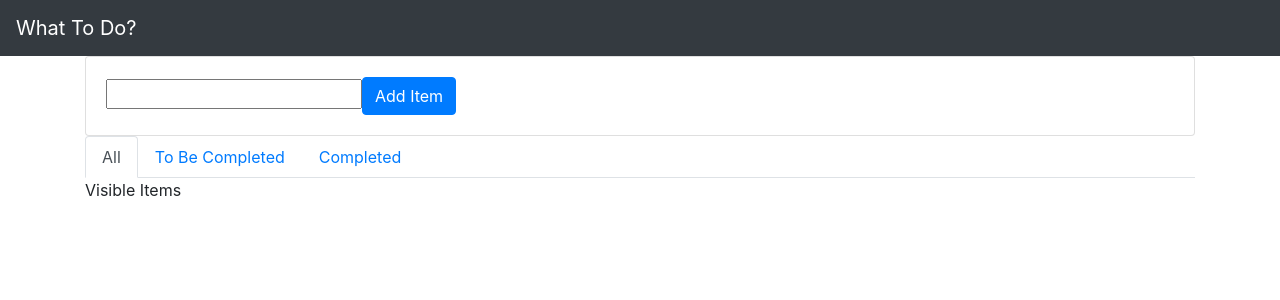
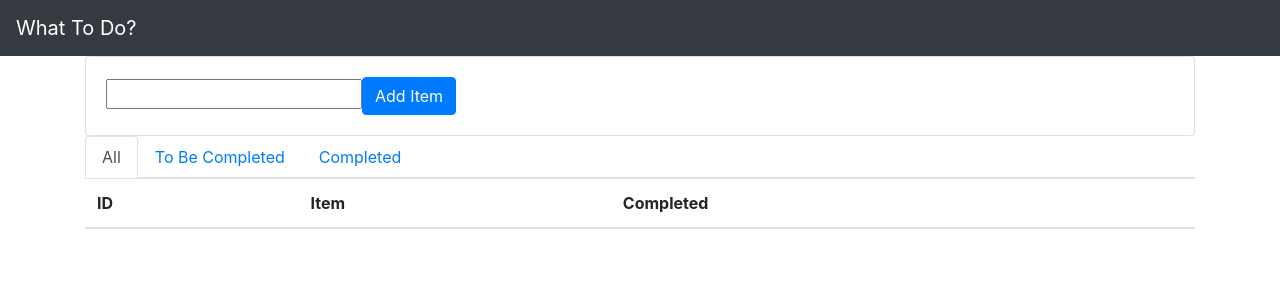
Before and after one commit to Jordan6271/bootcamp-project-week11, a React (Create React App) app in the folder what-to-do/: page / in a window 1280 px wide. Shown: the top 300 px of the page. Built offline with nearby package versions, Linux system fonts and the light colour scheme.

Commit message:
Create visible items component

```diff
--- /dev/null
+++ b/what-to-do/src/WhatToDo/Item/Item.js
@@ -0,0 +1,24 @@
+import React from 'react';
+import Button from 'react-bootstrap/Button';
+
+class Item extends React.Component {
+  render() {
+    return (
+      <tr>
+        <td>
+          {this.props.id}
+        </td>
+        <td>
+          <span onclick={this.props.onclick}>
+            {this.props.description}
+          </span>
+        </td>
+        <td>
+          <Button variant="danger" onclick={this.props.removeClick}>Remove</Button>
+        </td>
+      </tr>
+    );
+  }
+}
+
+export default Item;
--- /dev/null
+++ b/what-to-do/src/WhatToDo/Item/VisibleItems.js
@@ -0,0 +1,28 @@
+import React from 'react';
+import Item from './Item';
+import Table from 'react-bootstrap/Table';
+
+class VisibleItems extends React.Component {
+  render() {
+    return (
+      <div className="visible-items-area">
+        <Table>
+          <thead>
+            <tr>
+              <th>ID</th>
+              <th>Item</th>
+              <th>Completed</th>
+            </tr>
+          </thead>
+          <tbody>
+            {this.props.items.map((item) => (
+              <Item key={item.id} {...item} onclick={() => this.props.onItemClick(item.id)} removeClick={() => this.props.removeClick(item.id)} />
+            ))}
+          </tbody>
+        </Table>
+      </div>
+    );
+  }
+}
+
+export default VisibleItems;
--- a/what-to-do/src/WhatToDo/Links/Links.js
+++ b/what-to-do/src/WhatToDo/Links/Links.js
@@ -1,7 +1,5 @@
 import React from 'react';
-
 import LinkItem from './LinkItem';
-
 import Nav from 'react-bootstrap/Nav';
 
 class Links extends React.Component {
--- a/what-to-do/src/WhatToDo/WhatToDo.js
+++ b/what-to-do/src/WhatToDo/WhatToDo.js
@@ -2,18 +2,26 @@ import React from 'react';
 
 import Add from './Add/Add';
 import Links from './Links/Links';
+import VisibleItems from './Item/VisibleItems';
 
 import Navbar from 'react-bootstrap/Navbar';
 import Container from 'react-bootstrap/Container';
 import 'bootstrap/dist/css/bootstrap.min.css';
 
 class WhatToDo extends React.Component {
-    constructor(props) {
-        super(props)
-        this.state = {
-            todoItems: []
-        }
+  constructor(props) {
+    super(props)
+      this.state = {
+        todoItems: []
     }
+  }
+
+  componentDidMount() {
+    const todoItems = localStorage.getItem(`list`);
+    this.setState({
+      todoItems: JSON.parse(todoItems) || []
+    });
+  }
 
   render() {
     return (
@@ -26,7 +34,7 @@ class WhatToDo extends React.Component {
           <Container>
             <Add />
             <Links />
-            Visible Items
+            <VisibleItems items={this.state.todoItems}/>
           </Container>
       </div>
     );
```
